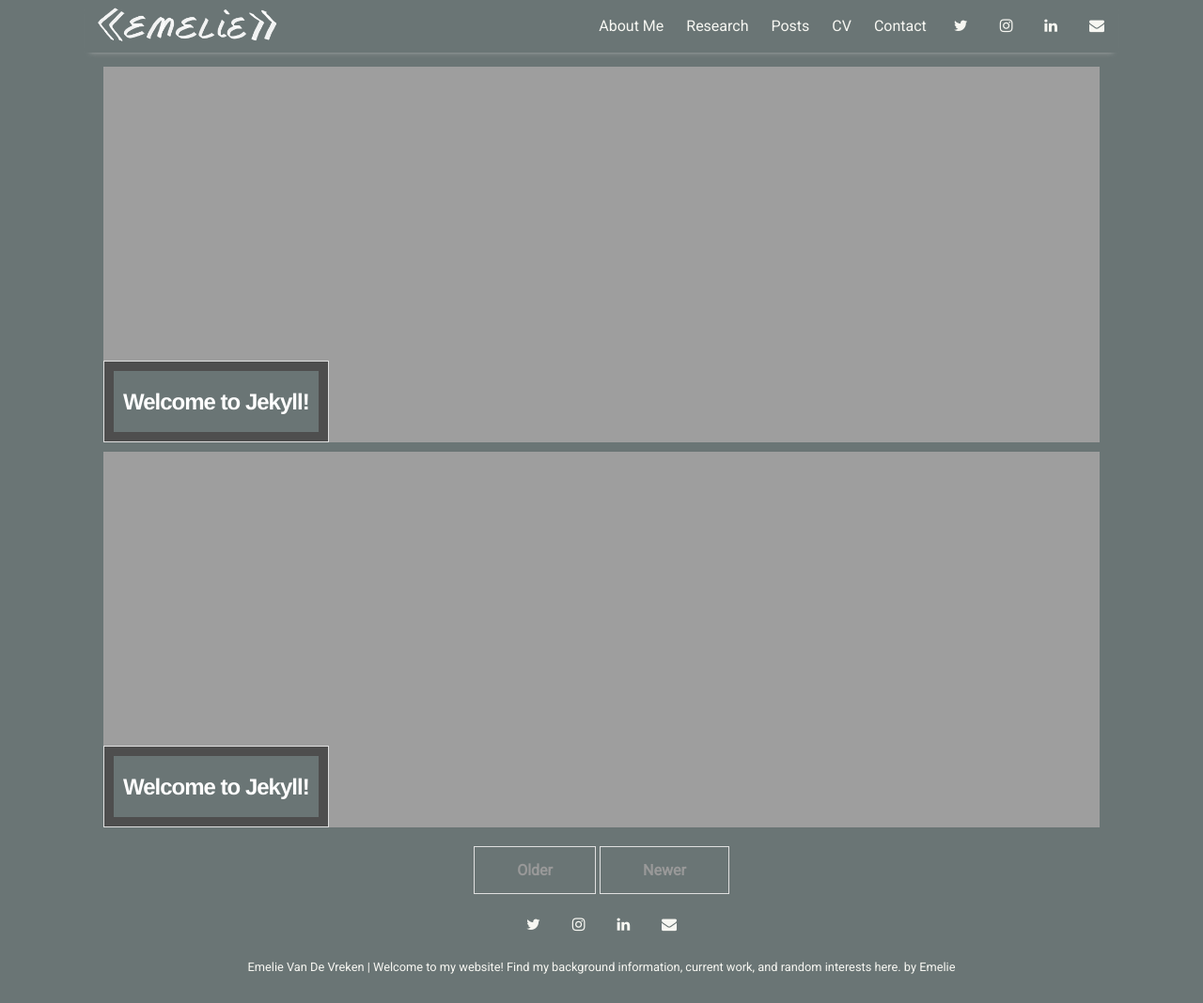
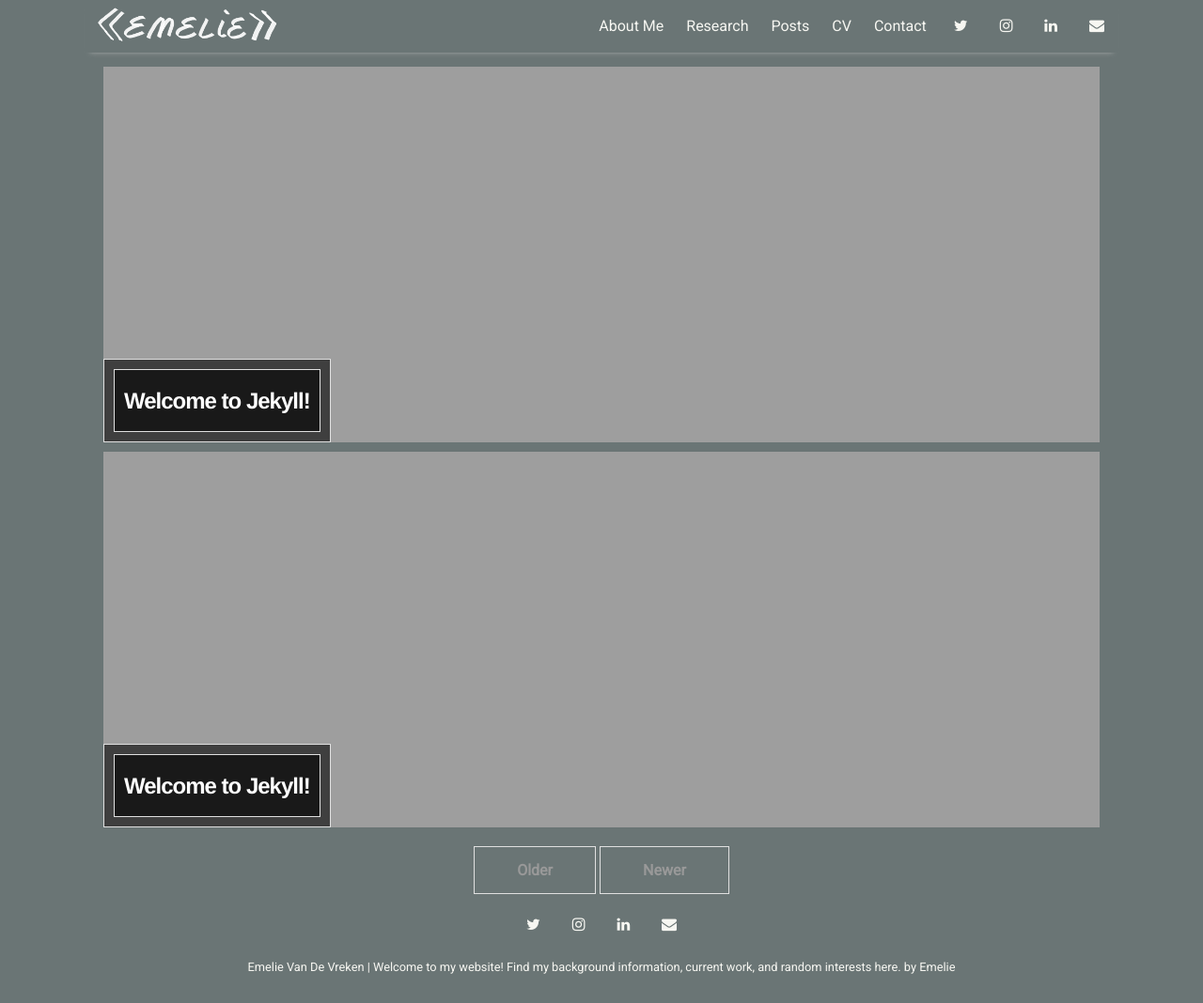
Before and after one commit to evdv/evdv.github.io, a Jekyll site: the page built from index.html, in a window 1280 px wide and 1068 px high. Shown: the whole window at 94% size. Built offline with Jekyll 4.4.1, drawn with Linux system fonts in a browser that asks for light colours; nearby versions of some CDN libraries; the list of posts is cut into pages by our own code.

```diff
--- a/_sass/_home.scss
+++ b/_sass/_home.scss
@@ -11,8 +11,8 @@
   margin: 0;
   padding: 10px;
   position: absolute;
-  background-color: rgba(0, 0, 0, 0.5);
-  border: 1px solid #e0e0e0;
+  background-color: rgba(0, 0, 0, 0.6);
+  border: 1.5px solid #e0e0e0;
 }
 .featured-post h2 span {
   display: inline-block;
@@ -21,9 +21,11 @@
   letter-spacing: -1px;
   /*background: rgb(0, 0, 0);*/ /* fallback color */
   padding: 10px;
+  background-color: rgba(0, 0, 0, 0.6);
+  border: 1.5px solid #e0e0e0;
 }
 .featured-post span a {
-  background-color: rgba(0, 0, 0, 0.5);
+  background-color: rgba(0, 0, 0, 0.6);
   /*color: #6a7575; */
 }
 .featured-post h1 {
```
